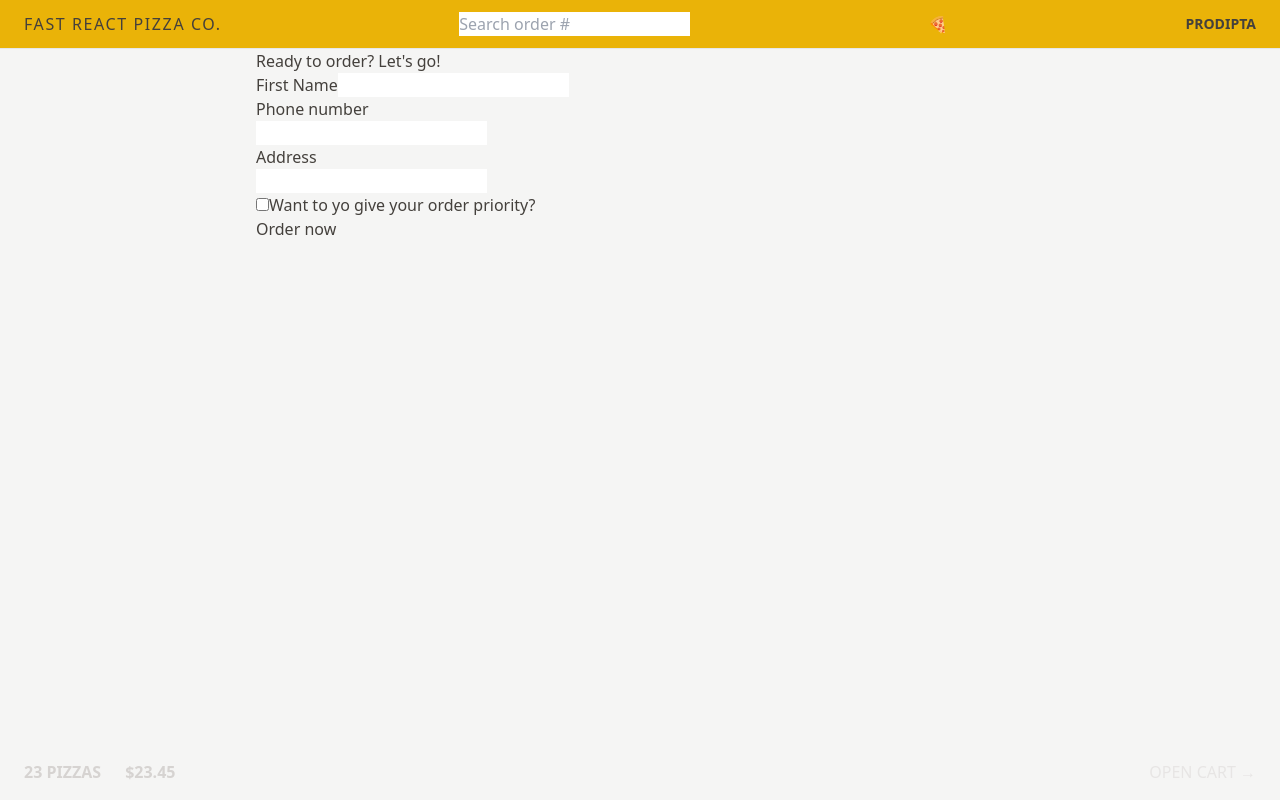
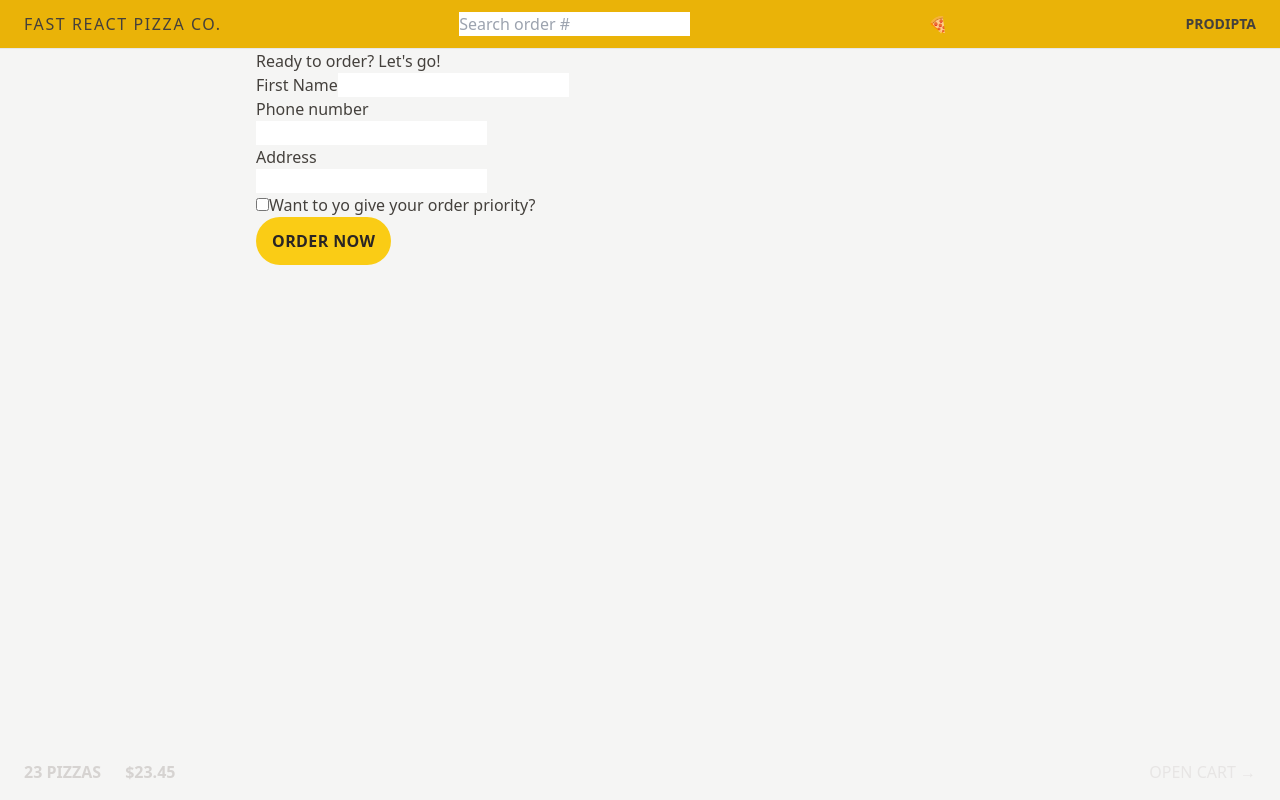
Before and after one commit to Prodipta-Sengupta/fast-react-pizza, a React (Vite) app: page /order/new in a window 1280 px wide. Built offline with nearby package versions, Linux system fonts and the light colour scheme.

Commit message:
Added Styles

```diff
--- a/src/features/cart/Cart.jsx
+++ b/src/features/cart/Cart.jsx
@@ -3,7 +3,12 @@
 function Cart() {
   return (
     <div>
-      <Link to="/menu">&larr; Back to menu</Link>
+      <Link
+        to="/menu"
+        className="text-sm text-blue-500 hover:text-blue-600 hover:underline"
+      >
+        &larr; Back to menu
+      </Link>
 
       <h2>Your cart, %NAME%</h2>
 
--- a/src/features/order/CreateOrder.jsx
+++ b/src/features/order/CreateOrder.jsx
@@ -5,7 +5,7 @@
 
 const isValidPhone = (str) =>
   /^\+?\d{1,4}?[-.\s]?\(?\d{1,3}?\)?[-.\s]?\d{1,4}[-.\s]?\d{1,4}[-.\s]?\d{1,9}$/.test(
-    str
+    str,
   );
 
 const fakeCart = [
@@ -73,7 +73,11 @@
         </div>
         <input type="hidden" name="cart" value={JSON.stringify(cart)} />
         <div>
-          <button type="submit" disabled={isSubmitting}>
+          <button
+            type="submit"
+            disabled={isSubmitting}
+            className="disabled:cusrosr-not-allowed inline-block rounded-full bg-yellow-400 px-4 py-3 font-semibold uppercase tracking-wide text-stone-800 transition-colors duration-300 hover:bg-yellow-300 focus:outline-none focus:ring focus:ring-yellow-300 focus:ring-offset-2"
+          >
             {isSubmitting ? "Submitting..." : `Order now`}
           </button>
         </div>
```
